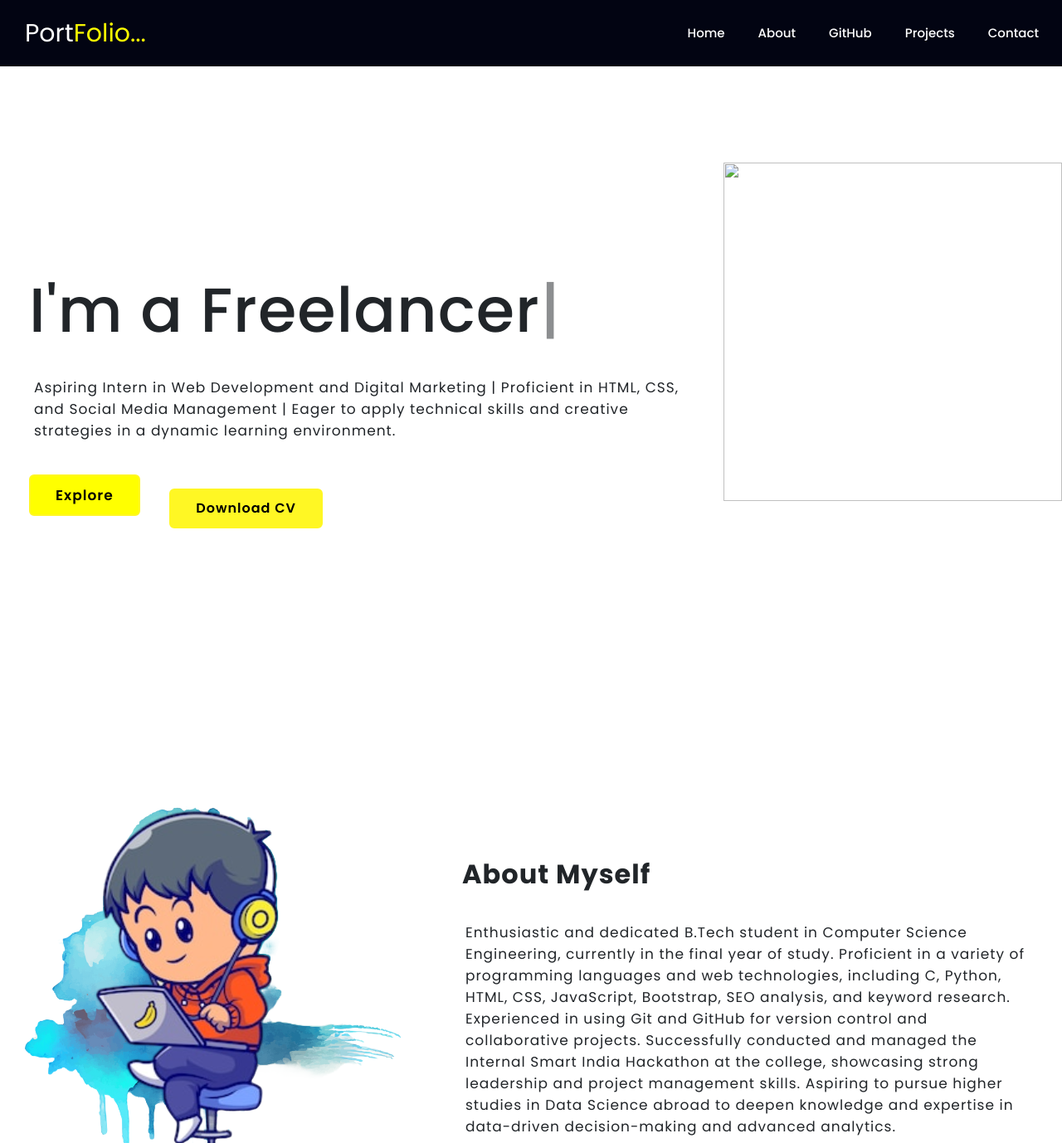
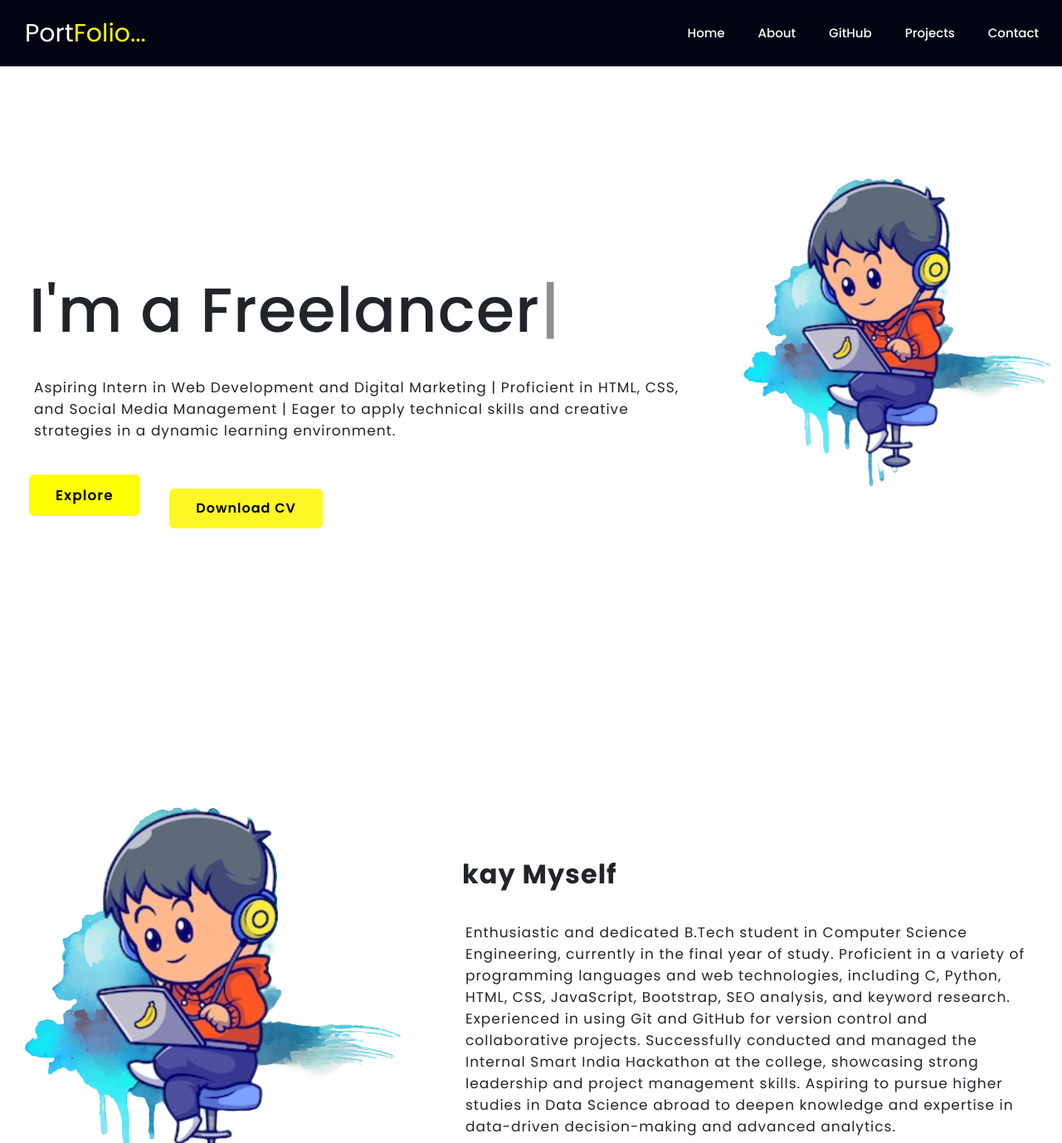
Before and after one commit to Shantaannu/Shantanu, a plain HTML site: page index.html in a window 1280 px wide. Shown: the top 1378 px of the page at 83% size. Drawn offline with nearby package versions, Linux system fonts and the light colour scheme.

Commit message:
All files has been commited

```diff
--- a/index.html
+++ b/index.html
@@ -57,7 +57,7 @@
             </div>
         </div>
         <div class="avatr">
-            <img src="" alt="">
+            <img src="av.png" alt="">
         </div>
     </section>
 
@@ -67,7 +67,7 @@
         </div>
         <div class="AboutInfo">
             <div class="text-box">
-                <h2>About Myself</h2>
+                <h2>kay Myself</h2>
                 <p>
                     Enthusiastic and dedicated B.Tech student in
                     Computer Science Engineering, currently in
```
